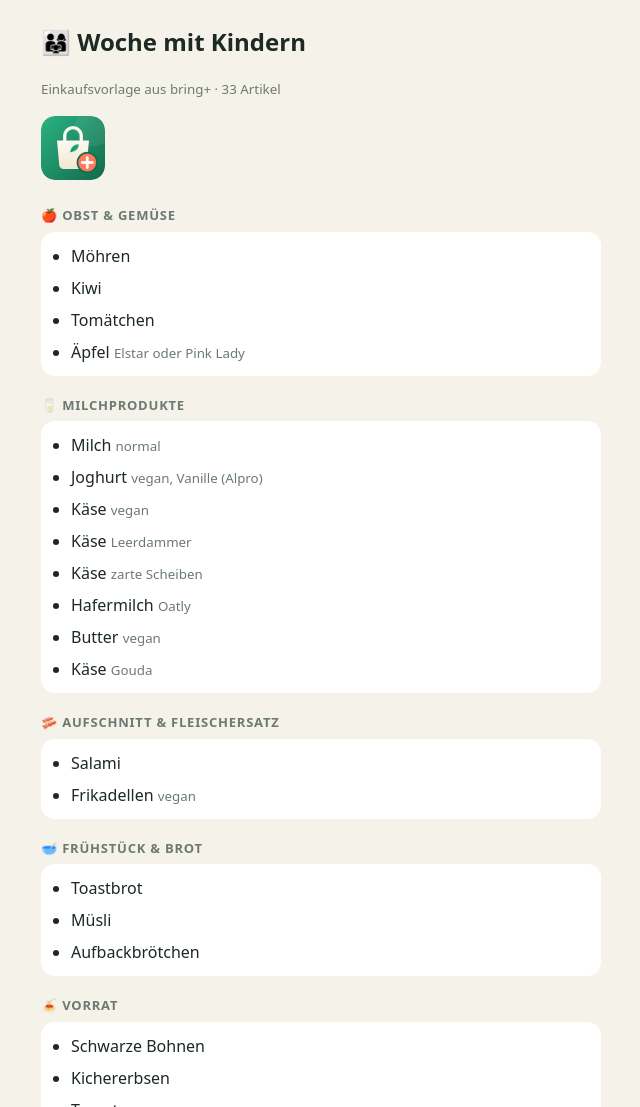
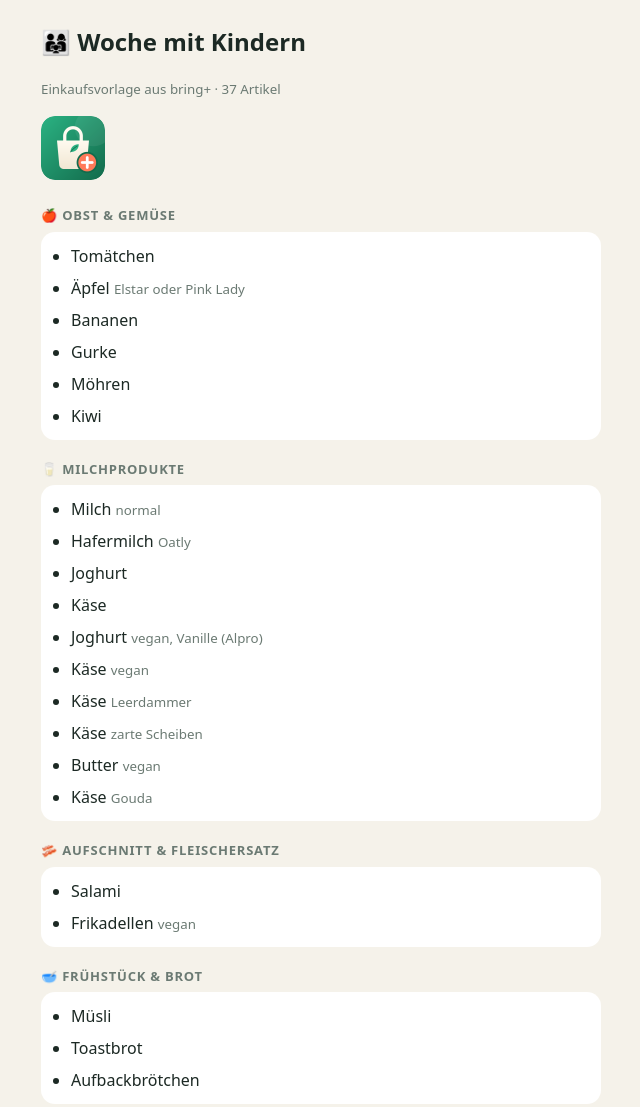
Before and after one commit to pjatzkowski/bringPlus, a plain HTML site: page listen/woche-mit-kindern.html in a window 1280 px wide. Shown: the top 1107 px of the page, without its empty margins (319-959 px from the left). Drawn offline with Linux system fonts and the light colour scheme.

Commit message:
bring+: Bring-Seite Woche mit Kindern

```diff
--- a/listen/woche-mit-kindern.html
+++ b/listen/woche-mit-kindern.html
@@ -5,17 +5,17 @@
 <meta property="og:title" content="Woche mit Kindern"><meta property="og:type" content="article">
 <meta property="og:image" content="https://pjatzkowski.github.io/bringPlus/icon-512.png"><meta property="og:url" content="https://pjatzkowski.github.io/bringPlus/listen/woche-mit-kindern.html">
 <link rel="canonical" href="https://pjatzkowski.github.io/bringPlus/listen/woche-mit-kindern.html">
-<script type="application/ld+json">{"@context":"https://schema.org","@type":"Recipe","name":"Woche mit Kindern","url":"https://pjatzkowski.github.io/bringPlus/listen/woche-mit-kindern.html","author":{"@type":"Person","name":"bring+"},"publisher":{"@type":"Organization","name":"bring+"},"description":"Einkaufsvorlage aus bring+: Woche mit Kindern","image":["https://pjatzkowski.github.io/bringPlus/icon-512.png"],"recipeCategory":"Einkaufsliste","recipeYield":"1","prepTime":"PT5M","totalTime":"PT5M","recipeIngredient":["Möhren","Kiwi","Tomätchen","Äpfel (Elstar oder Pink Lady)","Milch (normal)","Joghurt (vegan, Vanille (Alpro))","Käse (vegan)","Käse (Leerdammer)","Käse (zarte Scheiben)","Hafermilch (Oatly)","Butter (vegan)","Käse (Gouda)","Salami","Frikadellen (vegan)","Toastbrot","Müsli","Aufbackbrötchen","Schwarze Bohnen","Kichererbsen","Tomatensuppe","Tomatenmark","Chili sin Carne","Gewürzgurken","Laugenstangen","Pizza (vegan)","Piccolinis","Pommes","Orangensaft","Apfelsaft (naturtrüb)","Nüsse (Nussmix)","Maiswaffeln","Sprudel","Toilettenpapier"],"recipeInstructions":[{"@type":"HowToStep","text":"Alle Artikel einkaufen."}]}</script>
+<script type="application/ld+json">{"@context":"https://schema.org","@type":"Recipe","name":"Woche mit Kindern","url":"https://pjatzkowski.github.io/bringPlus/listen/woche-mit-kindern.html","author":{"@type":"Person","name":"bring+"},"publisher":{"@type":"Organization","name":"bring+"},"description":"Einkaufsvorlage aus bring+: Woche mit Kindern","image":["https://pjatzkowski.github.io/bringPlus/icon-512.png"],"recipeCategory":"Einkaufsliste","recipeYield":"1","prepTime":"PT5M","totalTime":"PT5M","recipeIngredient":["Tomätchen","Äpfel (Elstar oder Pink Lady)","Bananen","Gurke","Möhren","Kiwi","Milch (normal)","Hafermilch (Oatly)","Joghurt","Käse","Joghurt (vegan, Vanille (Alpro))","Käse (vegan)","Käse (Leerdammer)","Käse (zarte Scheiben)","Butter (vegan)","Käse (Gouda)","Salami","Frikadellen (vegan)","Müsli","Toastbrot","Aufbackbrötchen","Schwarze Bohnen","Kichererbsen","Tomatensuppe","Tomatenmark","Chili sin Carne","Gewürzgurken","Laugenstangen","Pizza (vegan)","Piccolinis","Pommes","Orangensaft","Apfelsaft (naturtrüb)","Nüsse (Nussmix)","Maiswaffeln","Sprudel","Toilettenpapier"],"recipeInstructions":[{"@type":"HowToStep","text":"Alle Artikel einkaufen."}]}</script>
 <style>body{font:16px/1.5 system-ui,sans-serif;max-width:560px;margin:24px auto;padding:0 16px;background:#f5f2ea;color:#1c2924}
 h1{margin:0 0 4px}h2{font-size:13px;text-transform:uppercase;letter-spacing:.06em;color:#6b7a73;margin:20px 0 6px}
 ul{background:#fff;border-radius:14px;padding:8px 8px 8px 30px;margin:0}li{padding:4px 0}small{color:#6b7a73}</style>
 </head><body><article>
-<h1>👨‍👩‍👧 Woche mit Kindern</h1><p><small>Einkaufsvorlage aus bring+ · 33 Artikel</small></p>
+<h1>👨‍👩‍👧 Woche mit Kindern</h1><p><small>Einkaufsvorlage aus bring+ · 37 Artikel</small></p>
 <img src="https://pjatzkowski.github.io/bringPlus/icon-512.png" alt="" width="64" height="64" style="border-radius:14px">
-<h2>🍎 Obst &amp; Gemüse</h2><ul><li>Möhren</li><li>Kiwi</li><li>Tomätchen</li><li>Äpfel <small>Elstar oder Pink Lady</small></li></ul>
-<h2>🥛 Milchprodukte</h2><ul><li>Milch <small>normal</small></li><li>Joghurt <small>vegan, Vanille (Alpro)</small></li><li>Käse <small>vegan</small></li><li>Käse <small>Leerdammer</small></li><li>Käse <small>zarte Scheiben</small></li><li>Hafermilch <small>Oatly</small></li><li>Butter <small>vegan</small></li><li>Käse <small>Gouda</small></li></ul>
+<h2>🍎 Obst &amp; Gemüse</h2><ul><li>Tomätchen</li><li>Äpfel <small>Elstar oder Pink Lady</small></li><li>Bananen</li><li>Gurke</li><li>Möhren</li><li>Kiwi</li></ul>
+<h2>🥛 Milchprodukte</h2><ul><li>Milch <small>normal</small></li><li>Hafermilch <small>Oatly</small></li><li>Joghurt</li><li>Käse</li><li>Joghurt <small>vegan, Vanille (Alpro)</small></li><li>Käse <small>vegan</small></li><li>Käse <small>Leerdammer</small></li><li>Käse <small>zarte Scheiben</small></li><li>Butter <small>vegan</small></li><li>Käse <small>Gouda</small></li></ul>
 <h2>🥓 Aufschnitt &amp; Fleischersatz</h2><ul><li>Salami</li><li>Frikadellen <small>vegan</small></li></ul>
-<h2>🥣 Frühstück &amp; Brot</h2><ul><li>Toastbrot</li><li>Müsli</li><li>Aufbackbrötchen</li></ul>
+<h2>🥣 Frühstück &amp; Brot</h2><ul><li>Müsli</li><li>Toastbrot</li><li>Aufbackbrötchen</li></ul>
 <h2>🍝 Vorrat</h2><ul><li>Schwarze Bohnen</li><li>Kichererbsen</li><li>Tomatensuppe</li><li>Tomatenmark</li><li>Chili sin Carne</li><li>Gewürzgurken</li></ul>
 <h2>🥶 Tiefkühl</h2><ul><li>Laugenstangen</li><li>Pizza <small>vegan</small></li><li>Piccolinis</li><li>Pommes</li></ul>
 <h2>🧃 Getränke &amp; Snacks</h2><ul><li>Orangensaft</li><li>Apfelsaft <small>naturtrüb</small></li><li>Nüsse <small>Nussmix</small></li><li>Maiswaffeln</li><li>Sprudel</li></ul>
```
